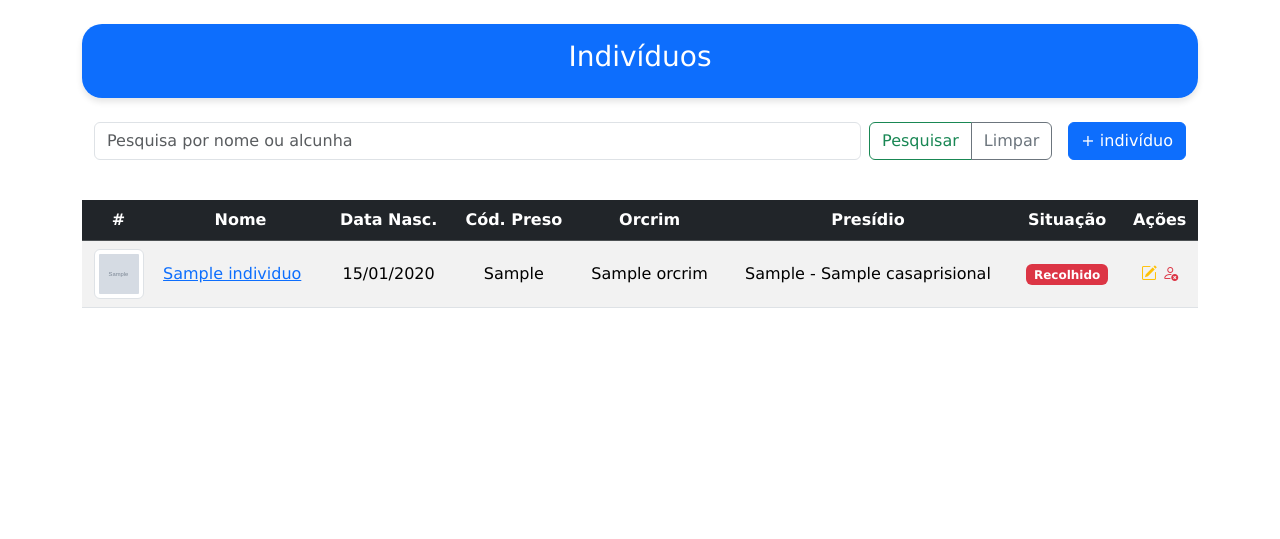
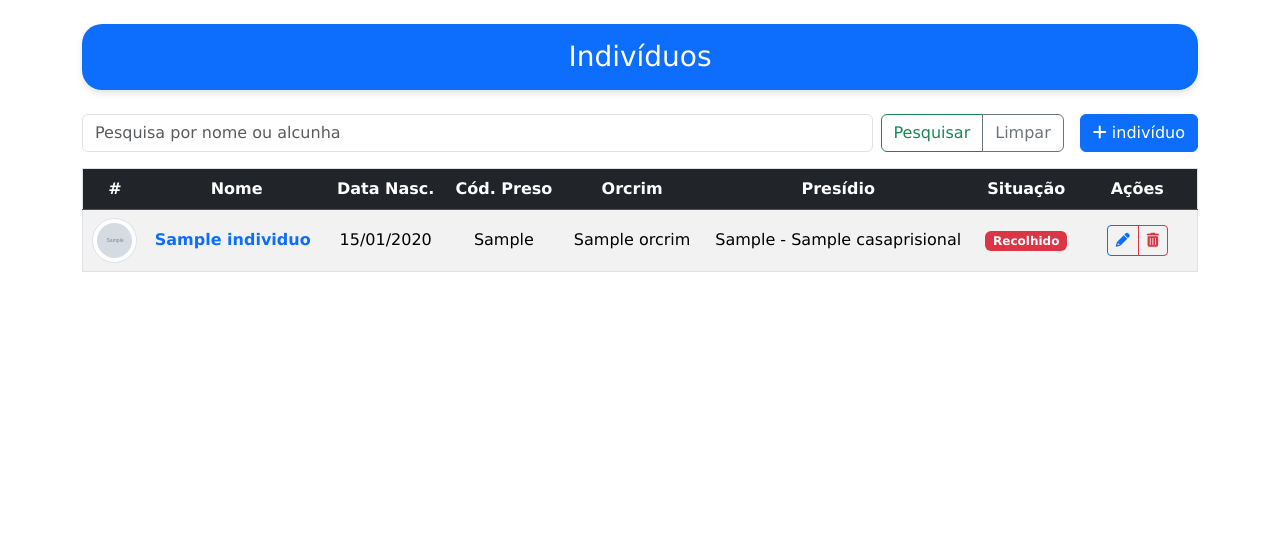
Before and after one commit to PWSRS/projeto-oc, a Django app: page /visualizar_individuos/ in a window 1280 px wide. Shown: the part 56-595 px from the top of the page. Run offline with Django 5.2, Linux system fonts and the light colour scheme; tables that the repository leaves empty hold one stand-in row (values such as "Sample post"); grey boxes marked "Sample" are stand-in pictures; some libraries are stand-ins or nearby versions.

Commit message:
add modal exclusão

```diff
--- a/controle/templates/individuo/individuo_list.html
+++ b/controle/templates/individuo/individuo_list.html
@@ -4,15 +4,13 @@
 {% block title %}Indivíduos{% endblock %}
 
 {% block content %}
-
-<div class="card">
+<div class="card mb-4">
     <div class="card-body text-bg-primary p-3 text-center">
-    <h3>Indivíduos</h3>
+        <h3 class="mb-0">Indivíduos</h3>
     </div>
 </div>
-<br>
-<div class="container-fluid d-flex justify-content-between align-items-center mb-3">
 
+<div class="container-fluid d-flex justify-content-between align-items-center mb-3 p-0">
     <form id="search-form" class="d-flex flex-grow-1 me-3" role="search" method="GET">
         <input
             class="form-control me-2"
@@ -25,18 +23,17 @@
         />
         <div class="btn-group" role="group">
             <button class="btn btn-outline-success" type="submit">Pesquisar</button>
-            <a href="{% url 'individuo_list' %}" class="btn btn-outline-secondary" title="Limpar Busca">
-                Limpar
-            </a>
+            <a href="{% url 'individuo_list' %}" class="btn btn-outline-secondary" title="Limpar Busca">Limpar</a>
         </div>
     </form>
 
-    <a href="{% url 'individuo_add' %}" class="btn btn-primary" title="Adicionar Novo Indivíduo">
-        + indivíduo
+    <a href="{% url 'individuo_add' %}" class="btn btn-primary text-nowrap" title="Adicionar Novo Indivíduo">
+        <i class="fas fa-plus"></i> indivíduo
     </a>
 </div>
-<br>
-<table class="table table-striped table-hover">
+
+<div class="table-responsive">
+    <table class="table table-striped table-hover border">
         <thead class="table-dark text-center">
             <tr class="align-middle">
                 <th>#</th>
@@ -46,112 +43,135 @@
                 <th>Orcrim</th>
                 <th>Presídio</th>
                 <th>Situação</th>
-      <th>Ações</th>
+                <th style="width: 120px;">Ações</th>
             </tr>
         </thead>
         <tbody>
             {% for individuo in object_list %}
             <tr class="align-middle">
                 <td class="text-center">
-            {% if individuo.foto %} {# Se existir uma foto associada ao indivíduo #}
                     <img
-                    src="{{ individuo.foto.url }}"
+                        src="{% if individuo.foto %}{{ individuo.foto.url }}{% else %}{% static 'controle/img/image_default.png' %}{% endif %}"
                         alt="{{ individuo.nome }}"
-                    style="width: 50px; height: 50px; object-fit: cover;"
-                    class="img-thumbnail"
+                        style="width: 45px; height: 45px; object-fit: cover;"
+                        class="img-thumbnail rounded-circle"
                     >
-            {% else %} {# Se não houver foto, use a imagem default #}
-                <img
-                    src="{% static 'controle/img/image_default.png' %}"
-                    alt="Sem foto"
-                    style="width: 50px; height: 50px; object-fit: cover; background-color: #f8f9fa;"
-                    class="img-thumbnail"
-                >
-            {% endif %}
                 </td>
                 <td>
-          <a href="{% url "individuo_detail" individuo.pk %}">{{ individuo.nome }}</a>
+                    <a href="{% url 'individuo_detail' individuo.pk %}" class="text-decoration-none fw-bold">
+                        {{ individuo.nome }}
+                    </a>
                 </td>
                 <td class="text-center">{{ individuo.data_nasc|date:"d/m/Y" }}</td>
-        <td class="text-center">{{ individuo.codigo_detento }}</td>
-        <td class="text-center">{{ individuo.orcrim }}</td>
-        <td class="text-center">{{ individuo.casa_prisional }}</td>
+                <td class="text-center">{{ individuo.codigo_detento|default:"-" }}</td>
+                <td class="text-center">{{ individuo.orcrim|default:"-" }}</td>
+                <td class="text-center">{{ individuo.casa_prisional|default:"-" }}</td>
                 <td class="text-center">
                     <span class="badge
-                        {% if individuo.situacao_penal == 'recolhido' %} text-bg-danger
-                        {% elif individuo.situacao_penal == 'recolhido_tornozeleira' %} text-bg-primary
-                        {% elif individuo.situacao_penal == 'liberdade' %} text-bg-success
-                        {% elif individuo.situacao_penal == 'foragido' %} text-bg-warning
-                        {% elif individuo.situacao_penal == 'procurado' %} text-bg-warning
-                        {% elif individuo.situacao_penal == 'removido' %} text-bg-secondary
-                        {% else %} text-bg-secondary
-                        {% endif %}">
+                        {% if individuo.situacao_penal == 'recolhido' %}text-bg-danger
+                        {% elif individuo.situacao_penal == 'recolhido_tornozeleira' %}text-bg-primary
+                        {% elif individuo.situacao_penal == 'liberdade' %}text-bg-success
+                        {% elif individuo.situacao_penal == 'foragido' or individuo.situacao_penal == 'procurado' %}text-bg-warning
+                        {% else %}text-bg-secondary{% endif %}">
                         {{ individuo.get_situacao_penal_display }}
                     </span>
                 </td>
                 <td class="text-center">
-            <a href="{% url 'individuo_edit' pk=individuo.pk %}"><i class="bi bi-pencil-square link-warning"></i></a>
-            <a href="{% url 'individuo_delete' pk=individuo.pk %}"><i class="bi bi-person-x link-danger"></i></a>
+                    <div class="btn-group">
+                        <a href="{% url 'individuo_edit' pk=individuo.pk %}" class="btn btn-sm btn-outline-primary" title="Editar">
+                            <i class="fas fa-pencil-alt"></i>
+                        </a>
+                        <button type="button"
+                                class="btn btn-sm btn-outline-danger"
+                                data-bs-toggle="modal"
+                                data-bs-target="#deleteConfirmModal"
+                                data-delete-url="{% url 'individuo_delete' pk=individuo.pk %}"
+                                data-item-nome="{{ individuo.nome }}">
+                            <i class="fas fa-trash-alt"></i>
+                        </button>
+                    </div>
                 </td>
             </tr>
             {% empty %}
             <tr>
-        <td colspan="2">Nenhum indivíduo encontrado.</td>
+                <td colspan="8" class="text-center py-4 text-muted">Nenhum indivíduo encontrado.</td>
             </tr>
             {% endfor %}
         </tbody>
     </table>
+</div>
 
 {% if is_paginated %}
-<nav aria-label="Paginação da Lista">
+<nav aria-label="Paginação" class="mt-4">
     <ul class="pagination justify-content-center">
-
         {% if page_obj.has_previous %}
             <li class="page-item">
-                <a class="page-link" href="?{% if request.GET.q %}q={{ request.GET.q }}&{% endif %}page={{ page_obj.previous_page_number }}" aria-label="Anterior">
-                    <span aria-hidden="true">&laquo;</span> Anterior
-                </a>
-            </li>
-        {% else %}
-            <li class="page-item disabled">
-                <span class="page-link"><span aria-hidden="true">&laquo;</span> Anterior</span>
+                <a class="page-link" href="?{% if request.GET.q %}q={{ request.GET.q }}&{% endif %}page={{ page_obj.previous_page_number }}">&laquo; Anterior</a>
             </li>
         {% endif %}
 
         {% for i in page_obj.paginator.page_range %}
             {% if page_obj.number == i %}
-                <li class="page-item active" aria-current="page">
-                    <span class="page-link">{{ i }}</span>
-                </li>
+                <li class="page-item active"><span class="page-link">{{ i }}</span></li>
             {% elif i > page_obj.number|add:'-3' and i < page_obj.number|add:'3' %}
-                <li class="page-item">
-                    <a class="page-link" href="?{% if request.GET.q %}q={{ request.GET.q }}&{% endif %}page={{ i }}">{{ i }}</a>
-                </li>
+                <li class="page-item"><a class="page-link" href="?{% if request.GET.q %}q={{ request.GET.q }}&{% endif %}page={{ i }}">{{ i }}</a></li>
             {% endif %}
         {% endfor %}
 
         {% if page_obj.has_next %}
             <li class="page-item">
-                <a class="page-link" href="?{% if request.GET.q %}q={{ request.GET.q }}&{% endif %}page={{ page_obj.next_page_number }}" aria-label="Próxima">
-                    Próxima <span aria-hidden="true">&raquo;</span>
-                </a>
-            </li>
-        {% else %}
-            <li class="page-item disabled">
-                <span class="page-link">Próxima <span aria-hidden="true">&raquo;</span></span>
+                <a class="page-link" href="?{% if request.GET.q %}q={{ request.GET.q }}&{% endif %}page={{ page_obj.next_page_number }}">Próxima &raquo;</a>
             </li>
         {% endif %}
     </ul>
 </nav>
-
 <div class="text-center mb-4">
-    <small>Página {{ page_obj.number }} de {{ page_obj.paginator.num_pages }}. Total de {{ page_obj.paginator.count }} detentos.</small>
+    <small class="text-muted">Página {{ page_obj.number }} de {{ page_obj.paginator.num_pages }}. Total de {{ page_obj.paginator.count }} registros.</small>
 </div>
 {% endif %}
 
+<div class="modal fade" id="deleteConfirmModal" tabindex="-1" aria-hidden="true">
+    <div class="modal-dialog">
+        <div class="modal-content border-danger">
+            <div class="modal-header bg-danger text-white">
+                <h5 class="modal-title"><i class="fas fa-exclamation-triangle me-2"></i>Confirmação de Exclusão</h5>
+                <button type="button" class="btn-close btn-close-white" data-bs-dismiss="modal" aria-label="Close"></button>
+            </div>
+            <div class="modal-body">
+                <p>Você tem certeza que deseja excluir permanentemente o registro de:</p>
+                <p><strong>Indivíduo:</strong> <span id="itemNamePlaceholder" class="badge bg-secondary fs-6"></span></p>
+                <p class="text-danger small mt-3"><i class="fas fa-info-circle"></i> Esta ação não poderá ser desfeita.</p>
+            </div>
+            <div class="modal-footer">
+                <button type="button" class="btn btn-secondary" data-bs-dismiss="modal">Cancelar</button>
+                <form method="post" id="deleteForm">
+                    {% csrf_token %}
+                    <button type="submit" class="btn btn-danger">Excluir Definitivamente</button>
+                </form>
+            </div>
+        </div>
+    </div>
+</div>
+{% endblock content %}
+
 {% block extra_body_js %}
 <script src="https://cdn.jsdelivr.net/npm/jquery@3.6.0/dist/jquery.min.js"></script>
-<script src="{% static 'controle/js/individuo_list.js' %}"></script>
+<script>
+    document.addEventListener('DOMContentLoaded', function() {
+        const deleteModal = document.getElementById('deleteConfirmModal');
+        if (deleteModal) {
+            deleteModal.addEventListener('show.bs.modal', function(event) {
+                const button = event.relatedTarget;
+                const deleteUrl = button.getAttribute('data-delete-url');
+                const itemName = button.getAttribute('data-item-nome');
+
+                const form = deleteModal.querySelector('#deleteForm');
+                const namePlaceholder = deleteModal.querySelector('#itemNamePlaceholder');
+
+                form.action = deleteUrl;
+                namePlaceholder.textContent = itemName;
+            });
+        }
+    });
+</script>
 {% endblock extra_body_js %}
-
-{% endblock content %}
--- a/controle/templates/orcrim/orcrim_list.html
+++ b/controle/templates/orcrim/orcrim_list.html
@@ -26,7 +26,8 @@
     <tr class="align-middle">
         <td class="text-center">
             {% if orcrim.nome %}
-                {{ orcrim.nome }}<span class="badge text-bg-secondary">{{ orcrim.total_individuos }}</span>
+                {{ orcrim.nome }} <span class="mx-1">|</span>
+                    <span class="badge text-bg-secondary">{{ orcrim.total_individuos }}</span>
             {% else %}
                 -
             {% endif %}
```
Lines whose indentation alone changed are shown as unchanged.
